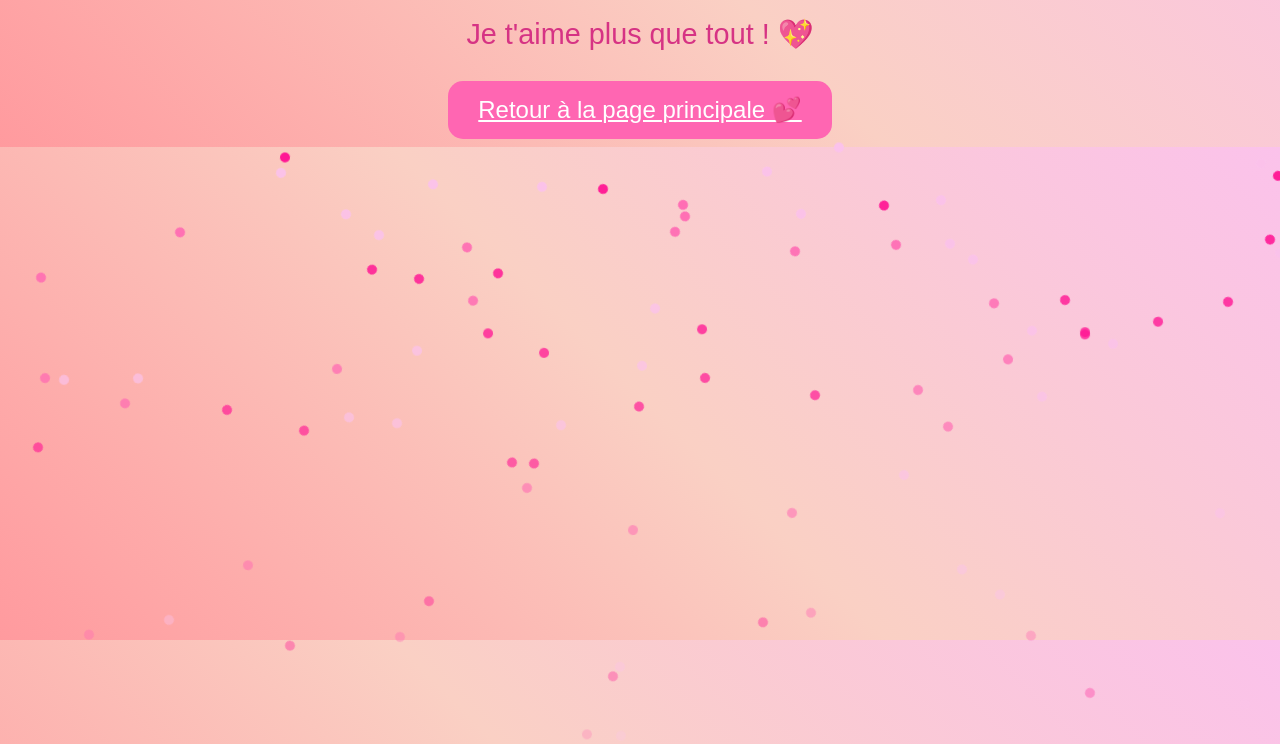
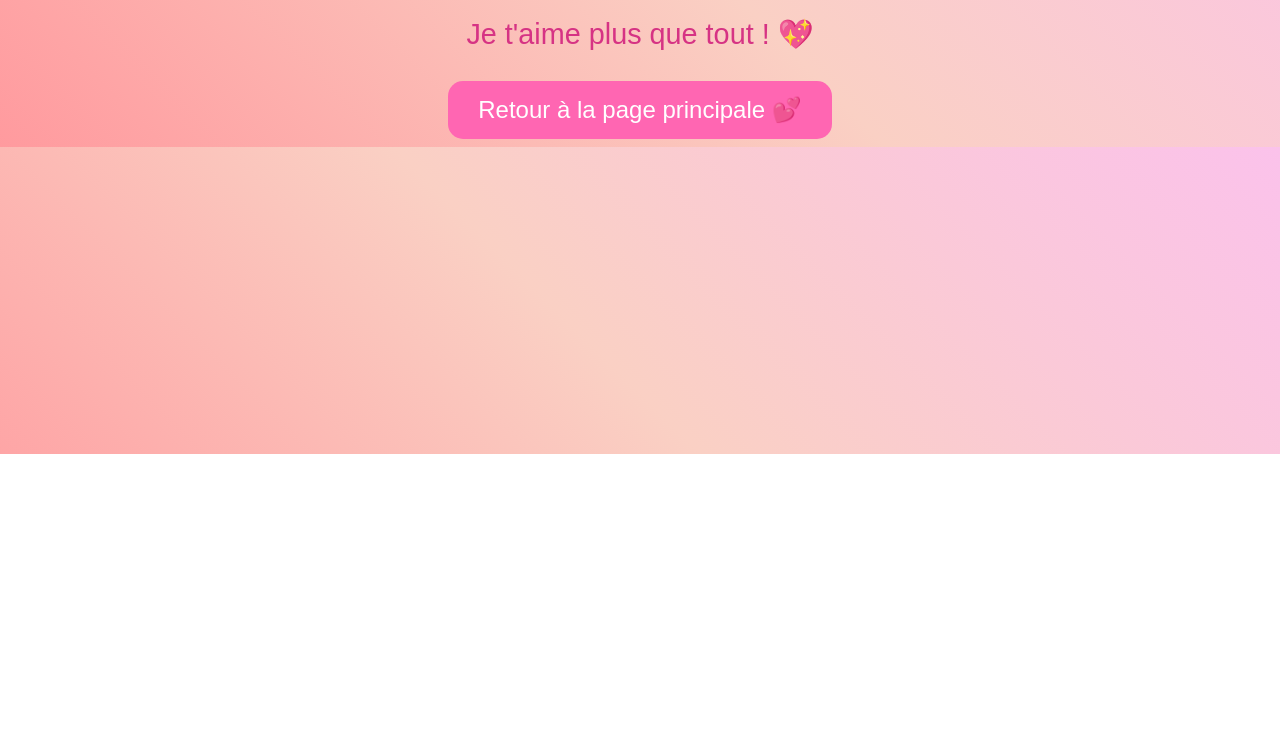
Before and after one commit to Dan4570/dis-oui-, a plain HTML site: page valentine.html in a window 1280 px wide. Shown: the part 346-1090 px from the top of the page. After the commit the page ends 800 px from the top, so only its background shows below. Drawn offline with Linux system fonts and the light colour scheme.

Commit message:
Update valentine.html

```diff
--- a/valentine.html
+++ b/valentine.html
@@ -20,7 +20,6 @@
             animation: glow 2s infinite alternate;
         }
 
-        /* Animation de glow pour le titre */
         @keyframes glow {
             from { text-shadow: 0 0 10px #ff66b2; }
             to { text-shadow: 0 0 30px #ff1493; }
@@ -32,43 +31,24 @@
             margin-top: 20px;
         }
 
-        /* Animation des cœurs qui battent */
         @keyframes heartbeat {
             0% { transform: scale(1); }
             50% { transform: scale(1.5); }
             100% { transform: scale(1); }
         }
 
-        /* Animation du pulsage du cœur */
         @keyframes pulse {
             0% { transform: scale(1); opacity: 1; }
             50% { transform: scale(1.7); opacity: 0.8; }
             100% { transform: scale(1); opacity: 1; }
         }
 
-        .confetti {
-            position: absolute;
-            width: 10px;
-            height: 10px;
-            background-color: #ff66b2;
-            border-radius: 50%;
-            animation: confetti-fall 3s linear infinite;
-        }
-
-        /* Animation des confettis qui tombent */
-        @keyframes confetti-fall {
-            0% { transform: translateY(0) rotate(0); opacity: 1; }
-            100% { transform: translateY(100vh) rotate(360deg); opacity: 0; }
-        }
-
         .message {
             font-size: 1.8em;
             margin: 20px;
-            opacity: 0;
             animation: slideIn 2s ease-out forwards;
         }
 
-        /* Animation du texte qui glisse */
         @keyframes slideIn {
             from { transform: translateY(50px); opacity: 0; }
             to { transform: translateY(0); opacity: 1; }
@@ -76,9 +56,6 @@
 
         .button-container {
             margin-top: 30px;
-            display: flex;
-            justify-content: center;
-            gap: 20px;
         }
 
         .button {
@@ -89,6 +66,8 @@
             border: none;
             border-radius: 15px;
             cursor: pointer;
+            text-decoration: none;
+            display: inline-block;
             transition: transform 0.3s, background-color 0.3s, box-shadow 0.3s;
         }
 
@@ -98,50 +77,28 @@
             box-shadow: 0 0 20px rgba(255, 255, 255, 0.5);
         }
 
-        .heart-animation {
-            animation: heartbeat 1.5s infinite, pulse 1.5s ease-in-out infinite;
-        }
-
         img {
             width: 300px;
-            height: auto;
             animation: imagePop 2s ease-out forwards;
         }
 
-        /* Animation d'apparition de l'image */
         @keyframes imagePop {
             from { transform: scale(0); opacity: 0; }
             to { transform: scale(1); opacity: 1; }
         }
-
     </style>
 </head>
 <body>
-    <script>
-        window.onload = function() {
-            generateConfetti();
-        }
-
-        function generateConfetti() {
-            for (let i = 0; i < 100; i++) {
-                let confetti = document.createElement('div');
-                confetti.classList.add('confetti');
-                confetti.style.left = Math.random() * 100 + 'vw';
-                confetti.style.animationDuration = (Math.random() * 3 + 2) + 's';
-                confetti.style.backgroundColor = ['#ff66b2', '#ff1493', '#fbc2eb'][Math.floor(Math.random() * 3)];
-                document.body.appendChild(confetti);
-            }
-        }
-    </script>
-
     <h1>Merci d'avoir accepté ma demande, Lana ! 💖</h1>
     <div class="heart">❤️</div>
     <p class="message">Je suis super heureux que tu sois ma Valentine ! 💕</p>
-    <img src="images/IMG_7365.jpg" alt="Image romantique">
+
+    <img src="/mon-site/images/IMG_7365.jpg" alt="Image romantique">
+
     <p class="message">Je t'aime plus que tout ! 💖</p>
 
     <div class="button-container">
-        <a href="index.html" class="button">Retour à la page principale 💕</a>
+        <a href="/mon-site/index.html" class="button">Retour à la page principale 💕</a>
     </div>
 </body>
 </html>
```
